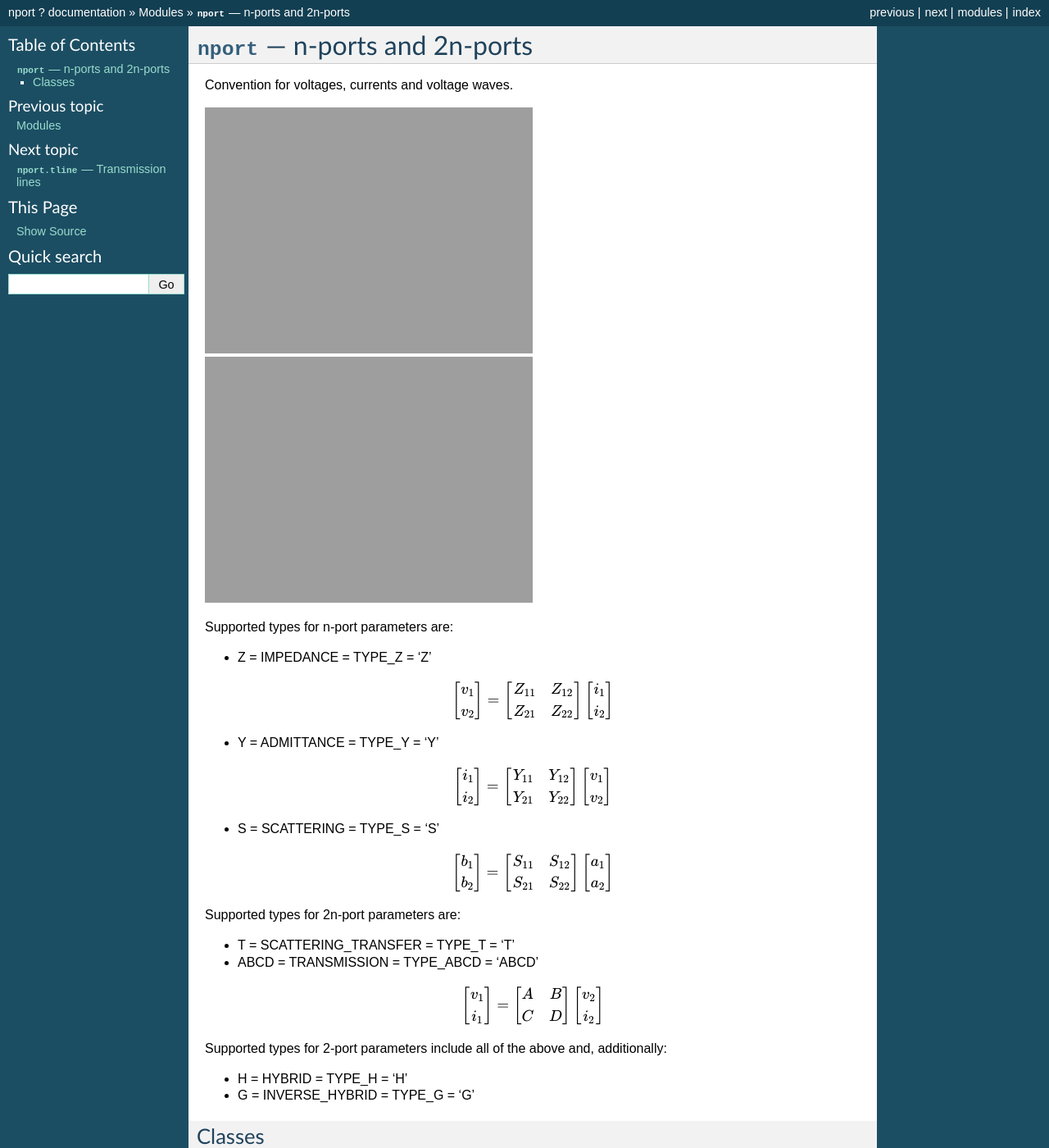
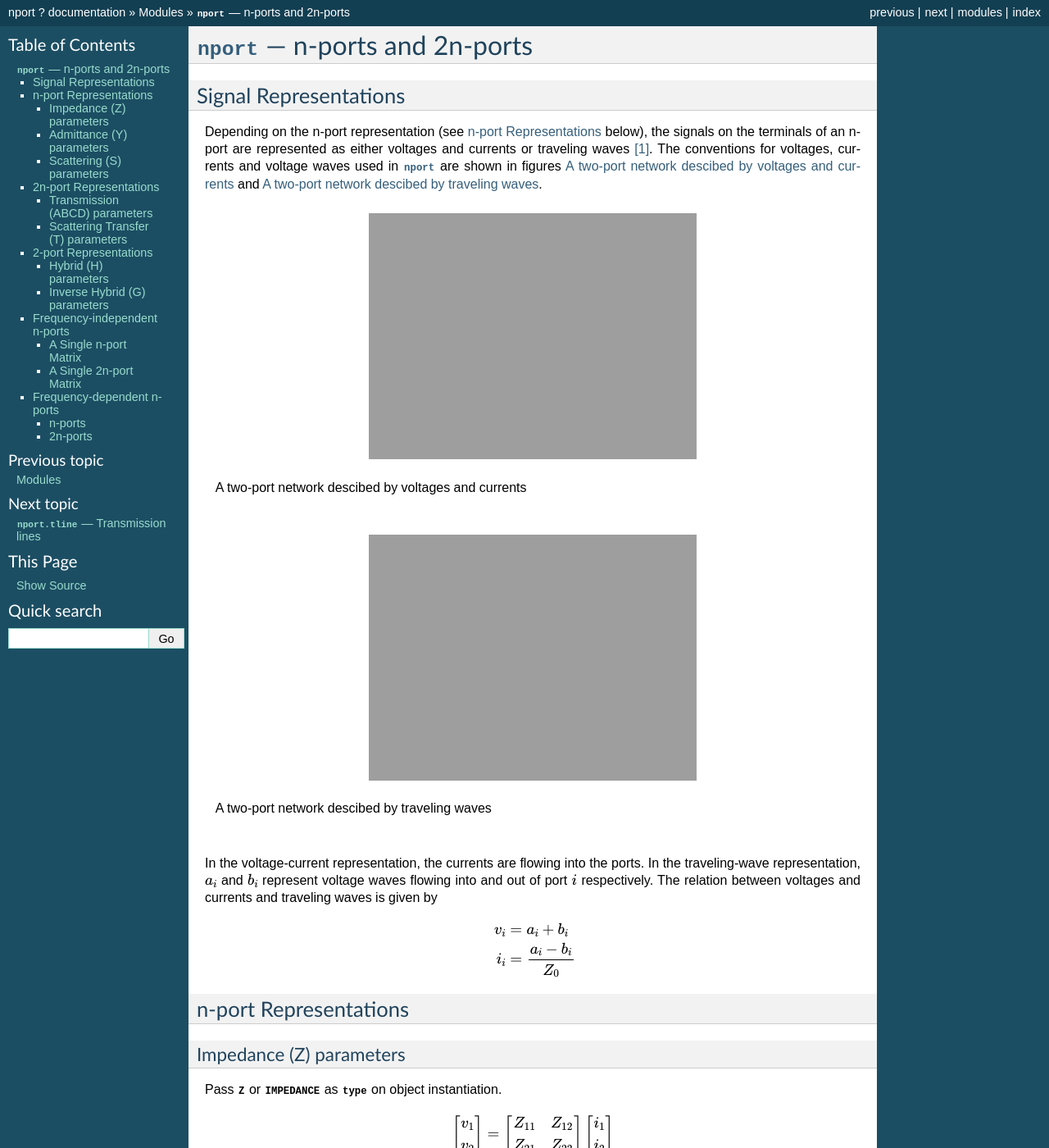
Before and after one commit to bmachiel/python-nport, a Sphinx documentation site: the page built from doc/nport.rst, in a window 1280 px wide and 1400 px high. Shown: the whole window at 82% size. Built offline with Sphinx 7.4.7, drawn with Linux system fonts in a browser that asks for light colours; some of the changed text lies outside the part shown.

Commit message:
improvements to documentation of the nport module

```diff
--- a/doc/citi.rst
+++ b/doc/citi.rst
@@ -11,6 +11,6 @@
 Functions
 ---------
 
-.. autofunction:: nport.citi.read
+.. autofunction:: read
 
-.. autofunction:: nport.citi.write
+.. autofunction:: write
--- a/doc/conf.py
+++ b/doc/conf.py
@@ -17,13 +17,14 @@ import sys, os
 # add these directories to sys.path here. If the directory is relative to the
 # documentation root, use os.path.abspath to make it absolute, like shown here.
 #sys.path.append(os.path.abspath('.'))
-sys.path.append(os.path.abspath('..'))
+sys.path.insert(1, os.path.abspath('..'))
 
 # -- General configuration -----------------------------------------------------
 
 # Add any Sphinx extension module names here, as strings. They can be extensions
 # coming with Sphinx (named 'sphinx.ext.*') or your custom ones.
-extensions = ['sphinx.ext.autodoc', 'sphinx.ext.doctest', 'sphinx.ext.todo', 'sphinx.ext.coverage', 'sphinx.ext.jsmath']
+extensions = ['sphinx.ext.autodoc', 'sphinx.ext.doctest', 'sphinx.ext.todo',
+              'sphinx.ext.coverage', 'sphinx.ext.jsmath']
 
 # Add any paths that contain templates here, relative to this directory.
 templates_path = ['_templates']
--- a/doc/nport.rst
+++ b/doc/nport.rst
@@ -4,15 +4,54 @@
 .. module:: nport
    :synopsis: n-ports and 2n-ports
 
-Convention for voltages, currents and voltage waves.
+Signal Representations
+----------------------
 
-.. image:: images/2port_VI.*
+Depending on the n-port representation (see :ref:`n-port_representations`
+below), the signals on the terminals of an n-port are represented as either
+voltages and currents or traveling waves [#f1]_. The conventions for voltages,
+currents and voltage waves used in :mod:`nport` are shown in figures
+:ref:`2port_VI` and :ref:`2port_WA`.
 
-.. image:: images/2port_WA.*
+.. _2port_VI:
 
-Supported types for n-port parameters are:
+.. figure:: images/2port_VI.*
+   :align: center
 
-* Z = IMPEDANCE = TYPE_Z = 'Z'
+   A two-port network descibed by voltages and currents
+
+
+.. _2port_WA:
+
+.. figure:: images/2port_WA.*
+   :align: center
+
+   A two-port network descibed by traveling waves
+
+
+In the voltage-current representation, the currents are flowing into the ports.
+In the traveling-wave representation, :math:`a_i` and :math:`b_i` represent
+voltage waves flowing into and out of port :math:`i` respectively. The relation
+between voltages and currents and traveling waves is given by
+
+.. math::
+
+    \begin{align}
+        v_i &= a_i + b_i\\
+        i_i &= \frac{a_i - b_i}{Z_0}
+    \end{align}
+
+
+.. _n-port_representations:
+
+n-port Representations
+----------------------
+
+Impedance (Z) parameters
+^^^^^^^^^^^^^^^^^^^^^^^^
+
+Pass :data:`Z` or :data:`IMPEDANCE` as :keyword:`type` on object
+instantiation.
 
 .. math::
 
@@ -28,7 +67,11 @@ Supported types for n-port parameters are:
         i_{1} \cr i_{2}
     \end{bmatrix}
 
-* Y = ADMITTANCE = TYPE_Y = 'Y'
+Admittance (Y) parameters
+^^^^^^^^^^^^^^^^^^^^^^^^^
+
+Pass :data:`Y` or :data:`ADMITTANCE` as :keyword:`type` on object
+instantiation.
 
 .. math::
 
@@ -44,7 +87,11 @@ Supported types for n-port parameters are:
         v_{1} \cr v_{2}
     \end{bmatrix}
 
-* S = SCATTERING = TYPE_S = 'S'
+Scattering (S) parameters
+^^^^^^^^^^^^^^^^^^^^^^^^^
+
+Pass :data:`S` or :data:`SCATTERING` as :keyword:`type` on object
+instantiation.
 
 .. math::
 
@@ -58,10 +105,18 @@ Supported types for n-port parameters are:
         a_{1} \cr a_{2}
     \end{bmatrix}
 
-Supported types for 2n-port parameters are:
 
-* T = SCATTERING_TRANSFER = TYPE_T = 'T'
-* ABCD = TRANSMISSION = TYPE_ABCD = 'ABCD'
+2n-port Representations
+-----------------------
+
+In addition to the :ref:`n-port_representations`, 2n-ports have two extra
+representations.
+
+Transmission (ABCD) parameters
+^^^^^^^^^^^^^^^^^^^^^^^^^^^^^^
+
+Pass :data:`ABCD` or :data:`TRANSMISSION` as :keyword:`type`
+on object instantiation.
 
 .. math::
 
@@ -72,38 +127,122 @@ Supported types for 2n-port parameters are:
         A & B \cr C & D
     \end{bmatrix}
     \begin{bmatrix}
-        v_{2} \cr i_{2}
+        v_{2} \cr - i_{2}
     \end{bmatrix}
 
 
+Scattering Transfer (T) parameters
+^^^^^^^^^^^^^^^^^^^^^^^^^^^^^^^^^^
 
+Pass :data:`T` or :data:`SCATTERING_TRANSFER` as :keyword:`type`
+on object instantiation.
+
+.. math::
+
+    \begin{bmatrix}
+        a_{1} \cr b_{1}
+    \end{bmatrix} =
+    \begin{bmatrix}
+        T_{11} & T_{12} \cr T_{21} & T_{22}
+    \end{bmatrix}
+    \begin{bmatrix}
+        b_{2} \cr a_{2}
+    \end{bmatrix}
+
+
+2-port Representations
+----------------------
 
 Supported types for 2-port parameters include all of the above and,
 additionally:
 
-* H = HYBRID = TYPE_H = 'H'
-* G = INVERSE_HYBRID = TYPE_G = 'G'
+Hybrid (H) parameters
+^^^^^^^^^^^^^^^^^^^^^
+
+Pass :data:`H` or :data:`HYBRID` as :keyword:`type` on object
+instantiation.
+
+.. math::
+
+    \begin{bmatrix}
+        v_{1} \cr i_{2}
+    \end{bmatrix} =
+    \begin{bmatrix}
+        H_{11} & H_{12} \cr H_{21} & H_{22}
+    \end{bmatrix}
+    \begin{bmatrix}
+        i_{1} \cr v_{2}
+    \end{bmatrix}
 
 
-Classes
--------
+Inverse Hybrid (G) parameters
+^^^^^^^^^^^^^^^^^^^^^^^^^^^^^
 
-.. autoclass:: nport.NPort
+Pass :data:`G` or :data:`INVERSE_HYBRID` as :keyword:`type` on
+object instantiation.
+
+.. math::
+
+    \begin{bmatrix}
+        i_{1} \cr v_{2}
+    \end{bmatrix} =
+    \begin{bmatrix}
+        G_{11} & G_{12} \cr G_{21} & G_{22}
+    \end{bmatrix}
+    \begin{bmatrix}
+        v_{1} \cr i_{2}
+    \end{bmatrix}
+
+
+Frequency-independent n-ports
+-----------------------------
+
+A Single n-port Matrix
+^^^^^^^^^^^^^^^^^^^^^^
+
+.. autoclass:: NPortMatrix
    :members:
    :undoc-members:
    :show-inheritance:
 
-.. autoclass:: nport.NPortMatrix
+
+A Single 2n-port Matrix
+^^^^^^^^^^^^^^^^^^^^^^^
+
+.. autoclass:: TwoNPortMatrix
    :members:
    :undoc-members:
    :show-inheritance:
 
-.. autoclass:: nport.TwoNPort
+
+Frequency-dependent n-ports
+---------------------------
+
+n-ports
+^^^^^^^
+
+.. autoclass:: NPort
    :members:
    :undoc-members:
    :show-inheritance:
 
-.. autoclass:: nport.TwoNPortMatrix
+
+2n-ports
+^^^^^^^^
+
+.. autoclass:: TwoNPort
    :members:
    :undoc-members:
    :show-inheritance:
+
+
+.. [KUR65] "Power Waves and the Scattering Matrix"
+           by K. Kurokawa
+           in *IEEE Transactions on Microwave Theory and Techniques*,
+           vol. 13, no. 2, pp. 194--202, 1965
+
+
+.. rubric:: Footnotes
+
+.. [#f1] Power wave representations, as introduced by Kurokawa [KUR65]_, are
+         currently not supported by :mod:`nport`.
--- a/doc/touchstone.rst
+++ b/doc/touchstone.rst
@@ -11,6 +11,6 @@
 Functions
 ---------
 
-.. autofunction:: nport.touchstone.read
+.. autofunction:: read
 
-.. autofunction:: nport.touchstone.write
+.. autofunction:: write
```
Also changed, not shown: doc/deemb.rst (+5 -5 lines), 5 other files.
